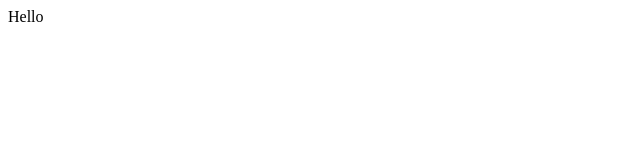
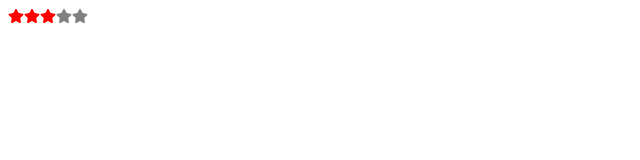
Before and after one commit to enot58/book_learn, a React (Create React App) app: page / in a window 1280 px wide. Shown: the top 160 px of the page, without its empty margins (0-640 px from the left). Built offline with nearby package versions, Linux system fonts and the light colour scheme.

Commit message:
Two commit

```diff
--- a/src/App.js
+++ b/src/App.js
@@ -1,9 +1,11 @@
+import {React} from "react"
+import StarRating from "./components/StarRating";
 
 
 function App() {
   return (
     <div className="App">
-      Hello
+      <StarRating/>
     </div>
   );
 }
--- /dev/null
+++ b/src/components/StarRating.jsx
@@ -0,0 +1,15 @@
+import React from 'react';
+import {FaStar} from "react-icons/fa";
+// Общий компонент для звёзд
+
+const StarRating = () => {
+    return [
+        <FaStar color="red"/>,
+        <FaStar color="red"/>,
+        <FaStar color="red"/>,
+        <FaStar color="grey"/>,
+        <FaStar color="grey"/>
+    ]
+};
+
+export default StarRating;
```
